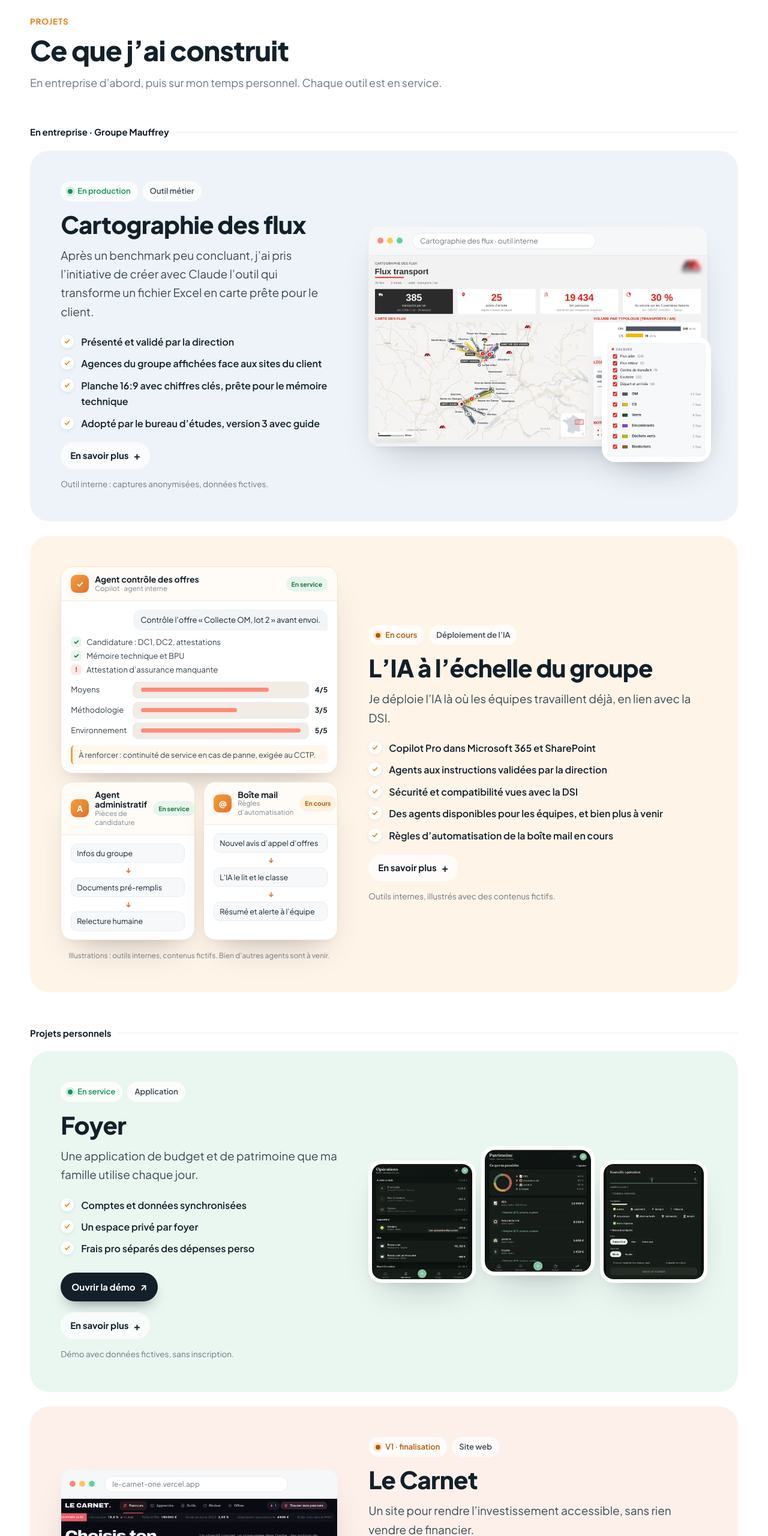
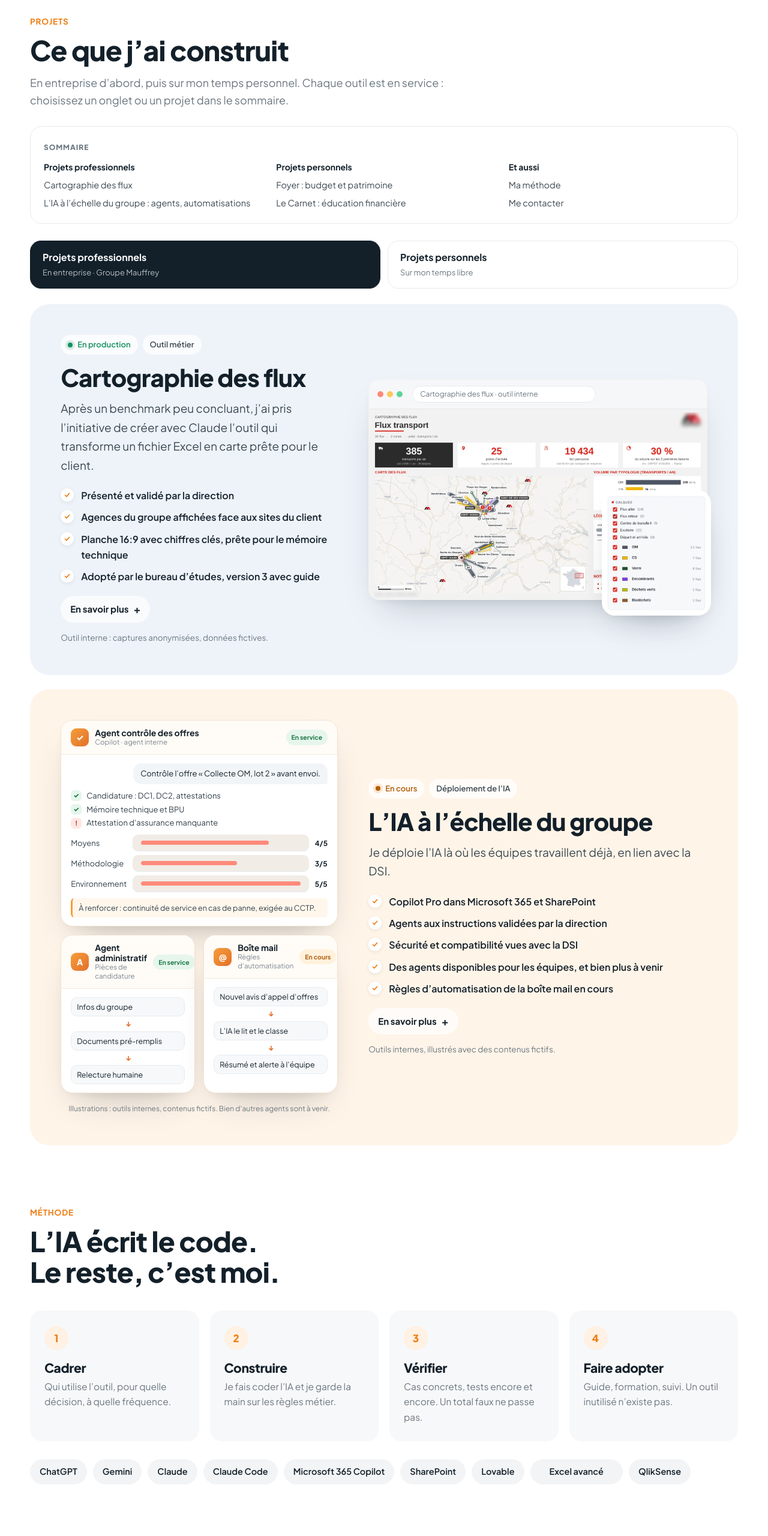
Before and after one commit to MI2709/mario-iafolla-, a plain HTML site: page index.html in a window 1280 px wide. Shown: the part 860-3420 px from the top of the page at 60% size. Drawn offline with Linux system fonts and the light colour scheme.

Commit message:
Portfolio : onglets pro / perso et sommaire
Co-Authored-By: Claude Opus 5.5 <noreply@anthropic.com>
Claude-Session: https://claude.ai/code/session_0166XdYqCKmmCNdY3FdTkxzY

```diff
--- a/index.html
+++ b/index.html
@@ -29,6 +29,23 @@
 .flow i{font-style:normal;text-align:center;color:#E2702A;font-weight:800;line-height:1}
 .agnote{font-size:12px;color:var(--muted);text-align:center;margin-top:2px}
 @media (max-width:560px){.agrow{grid-template-columns:1fr}}
+
+/* toc + tabs */
+.toc{margin-top:28px;background:#fff;border:1px solid var(--line);border-radius:var(--r-md);padding:18px 22px}
+.tochd{font-size:12px;font-weight:800;letter-spacing:.08em;text-transform:uppercase;color:var(--muted)}
+.tocgrid{display:grid;grid-template-columns:repeat(3,minmax(0,1fr));gap:14px 28px;margin-top:10px}
+.tocgrid b{display:block;color:var(--ink);font-size:14px;margin-bottom:4px}
+.tocgrid a{display:block;color:var(--body);text-decoration:none;font-size:14.5px;padding:3px 0}
+.tocgrid a:hover{color:#E2702A}
+.tabs{display:grid;grid-template-columns:1fr 1fr;gap:12px;margin:28px 0 26px;position:sticky;top:calc(84px + env(safe-area-inset-top,0px));z-index:5}
+.tabs button{all:unset;box-sizing:border-box;cursor:pointer;text-align:left;padding:14px 20px;border-radius:18px;background:rgba(255,255,255,.9);backdrop-filter:blur(10px);border:1px solid var(--line);transition:.2s}
+.tabs button b{display:block;font-size:16px;color:var(--ink)}
+.tabs button small{display:block;font-size:13px;color:var(--muted);margin-top:2px}
+.tabs button[aria-selected="true"]{background:var(--ink);border-color:var(--ink)}
+.tabs button[aria-selected="true"] b{color:#fff}.tabs button[aria-selected="true"] small{color:rgba(255,255,255,.7)}
+.tabs button:focus-visible{outline:3px solid #F59E3B;outline-offset:2px}
+.tabpane[hidden]{display:none}
+@media (max-width:720px){.tocgrid{grid-template-columns:1fr}.tabs{top:calc(74px + env(safe-area-inset-top,0px))}.tabs button{padding:11px 14px}.tabs button b{font-size:14.5px}.tabs button small{display:none}}
 </style>
 <title>Mario Iafolla</title>
 <meta name="claude:viewport-fit-sides" content="cover">
@@ -267,10 +284,28 @@ dialog p{color:#E6ECEF;font-size:14px;margin-top:10px;text-align:center}
       <div class="sechead">
         <span class="kicker"><span class="fr">Projets</span><span class="en">Projects</span><span class="es">Proyectos</span></span>
         <h2><span class="fr">Ce que j’ai construit</span><span class="en">What I’ve built</span><span class="es">Lo que he construido</span></h2>
-        <p><span class="fr">En entreprise d’abord, puis sur mon temps personnel. Chaque outil est en service.</span><span class="en">At work first, then in my own time. Every tool is in use.</span><span class="es">Primero en la empresa, después en mi tiempo personal. Todas las herramientas están en uso.</span></p>
+        <p><span class="fr">En entreprise d’abord, puis sur mon temps personnel. Chaque outil est en service : choisissez un onglet ou un projet dans le sommaire.</span><span class="en">At work first, then in my own time. Every tool is in use: pick a tab or a project from the contents.</span><span class="es">Primero en la empresa, después en mi tiempo personal. Todas las herramientas están en uso: elige una pestaña o un proyecto en el índice.</span></p>
       </div>
 
-      <div class="grouplabel"><span class="fr">En entreprise · Groupe Mauffrey</span><span class="en">At work · Mauffrey Group</span><span class="es">En la empresa · Grupo Mauffrey</span></div>
+      <nav class="toc" aria-label="Sommaire">
+        <span class="tochd"><span class="fr">Sommaire</span><span class="en">Contents</span><span class="es">Índice</span></span>
+        <div class="tocgrid">
+          <div><b><span class="fr">Projets professionnels</span><span class="en">Work projects</span><span class="es">Proyectos profesionales</span></b>
+            <a href="#cartographie" data-tab="pro"><span class="fr">Cartographie des flux</span><span class="en">Flow mapping tool</span><span class="es">Cartografía de flujos</span></a>
+            <a href="#groupe" data-tab="pro"><span class="fr">L’IA à l’échelle du groupe : agents, automatisations</span><span class="en">AI across the group: agents, automations</span><span class="es">La IA a escala del grupo: agentes, automatizaciones</span></a></div>
+          <div><b><span class="fr">Projets personnels</span><span class="en">Personal projects</span><span class="es">Proyectos personales</span></b>
+            <a href="#foyer" data-tab="perso"><span class="fr">Foyer : budget et patrimoine</span><span class="en">Foyer: budget and wealth</span><span class="es">Foyer: presupuesto y patrimonio</span></a>
+            <a href="#carnet" data-tab="perso"><span class="fr">Le Carnet : éducation financière</span><span class="en">Le Carnet: financial education</span><span class="es">Le Carnet: educación financiera</span></a></div>
+          <div><b><span class="fr">Et aussi</span><span class="en">Also</span><span class="es">Y también</span></b>
+            <a href="#methode"><span class="fr">Ma méthode</span><span class="en">How I work</span><span class="es">Cómo trabajo</span></a>
+            <a href="#contact"><span class="fr">Me contacter</span><span class="en">Get in touch</span><span class="es">Contacto</span></a></div>
+        </div>
+      </nav>
+      <div class="tabs" role="tablist" aria-label="Projets">
+        <button type="button" role="tab" id="tab-pro" aria-controls="pane-pro" aria-selected="true"><b><span class="fr">Projets professionnels</span><span class="en">Work projects</span><span class="es">Proyectos profesionales</span></b><small><span class="fr">En entreprise · Groupe Mauffrey</span><span class="en">At work · Mauffrey Group</span><span class="es">En la empresa · Grupo Mauffrey</span></small></button>
+        <button type="button" role="tab" id="tab-perso" aria-controls="pane-perso" aria-selected="false"><b><span class="fr">Projets personnels</span><span class="en">Personal projects</span><span class="es">Proyectos personales</span></b><small><span class="fr">Sur mon temps libre</span><span class="en">In my own time</span><span class="es">En mi tiempo libre</span></small></button>
+      </div>
+      <div class="tabpane" id="pane-pro" role="tabpanel" aria-labelledby="tab-pro">
 
       <!-- CARTOGRAPHIE -->
       <article class="card blue" id="cartographie">
@@ -368,7 +403,8 @@ dialog p{color:#E6ECEF;font-size:14px;margin-top:10px;text-align:center}
         </div>
       </article>
 
-      <div class="grouplabel"><span class="fr">Projets personnels</span><span class="en">Personal projects</span><span class="es">Proyectos personales</span></div>
+      </div>
+      <div class="tabpane" id="pane-perso" role="tabpanel" aria-labelledby="tab-perso" hidden>
 
       <!-- FOYER -->
       <article class="card mint" id="foyer">
@@ -436,6 +472,7 @@ dialog p{color:#E6ECEF;font-size:14px;margin-top:10px;text-align:center}
         </div>
       </article>
     </div>
+    </div>
   </section>
 
   <!-- METHODE -->
@@ -501,13 +538,29 @@ dialog p{color:#E6ECEF;font-size:14px;margin-top:10px;text-align:center}
   }
   var start='fr';
   try{ var sv=localStorage.getItem('mi-lang'); if(sv==='en'||sv==='es') start=sv; }catch(e){}
-  if(location.hash==='#es') start='es';
-  if(location.hash==='#en') start='en';
-  if(location.hash==='#fr') start='fr';
+  var htk=location.hash.slice(1).split(/[-&,]/);
+  if(htk.indexOf('es')>-1) start='es';
+  if(htk.indexOf('en')>-1) start='en';
+  if(htk.indexOf('fr')>-1) start='fr';
   setLang(start);
   document.getElementById('lang-fr').addEventListener('click',function(){setLang('fr')});
   document.getElementById('lang-en').addEventListener('click',function(){setLang('en')});
   document.getElementById('lang-es').addEventListener('click',function(){setLang('es')});
+  function showTab(t,scroll){
+    var pro=t!=='perso';
+    document.getElementById('pane-pro').hidden=!pro; document.getElementById('pane-perso').hidden=pro;
+    document.getElementById('tab-pro').setAttribute('aria-selected',pro); document.getElementById('tab-perso').setAttribute('aria-selected',!pro);
+    if(scroll){var tb=document.querySelector('.tabs'); window.scrollTo({top:tb.getBoundingClientRect().top+window.scrollY-90,behavior:'smooth'});}
+  }
+  document.getElementById('tab-pro').addEventListener('click',function(){showTab('pro',true)});
+  document.getElementById('tab-perso').addEventListener('click',function(){showTab('perso',true)});
+  document.querySelectorAll('a[data-tab]').forEach(function(a){a.addEventListener('click',function(e){
+    e.preventDefault(); showTab(a.dataset.tab,false);
+    var el=document.querySelector(a.getAttribute('href')); if(el) setTimeout(function(){window.scrollTo({top:el.getBoundingClientRect().top+window.scrollY-170,behavior:'smooth'})},30);
+  })});
+  var toks=location.hash.slice(1).split(/[-&,]/);
+  if(toks.indexOf('perso')>-1||['foyer','carnet'].indexOf(toks[0])>-1) showTab('perso',false);
+
 
   var copyBtn=document.getElementById('copy');
   copyBtn.addEventListener('click',function(){
```
